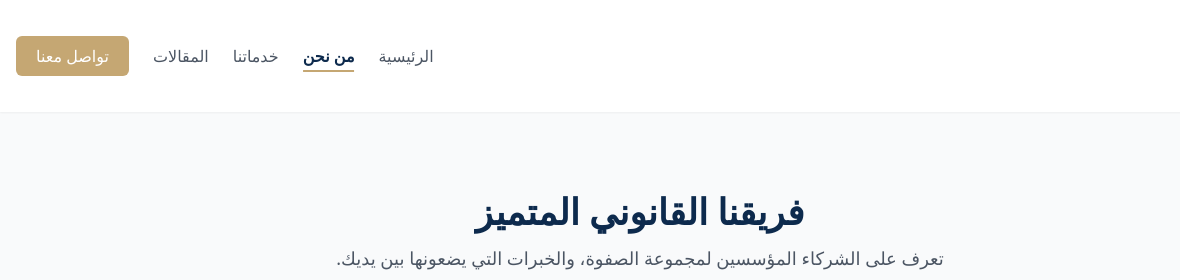
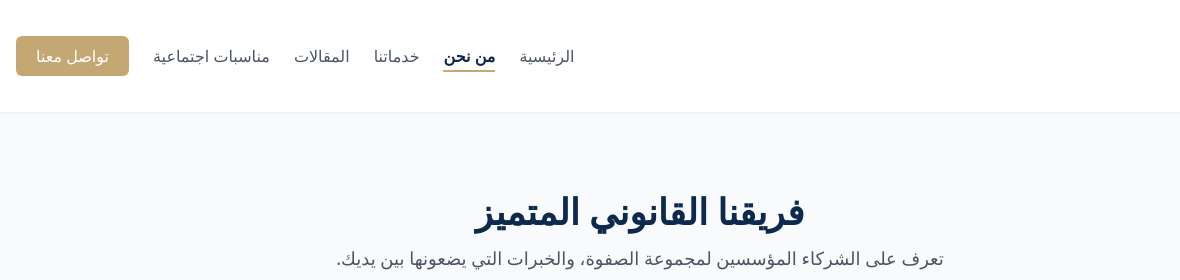
Before and after one commit to laithalfaleh/alsafwa-group, a plain HTML site: page about.html in a window 1280 px wide. Shown: the top 280 px of the page, 0-1180 px from the left. Drawn offline with nearby package versions, Linux system fonts and the light colour scheme.

Commit message:
Update about.html

```diff
--- a/about.html
+++ b/about.html
@@ -19,6 +19,7 @@
           <a href="about.html" class="text-primary active">من نحن</a>
           <a href="services.html" class="text-gray-600 hover:text-primary">خدماتنا</a>
           <a href="blog.html" class="text-gray-600 hover:text-primary">المقالات</a>
+          <a href="social.html" class="text-gray-600 hover:text-primary">مناسبات اجتماعية</a>
           <a href="contact.html" class="bg-accent text-white px-5 py-2 rounded-md hover:bg-opacity-90 transition">تواصل معنا</a>
         </nav>
       </div>
```
